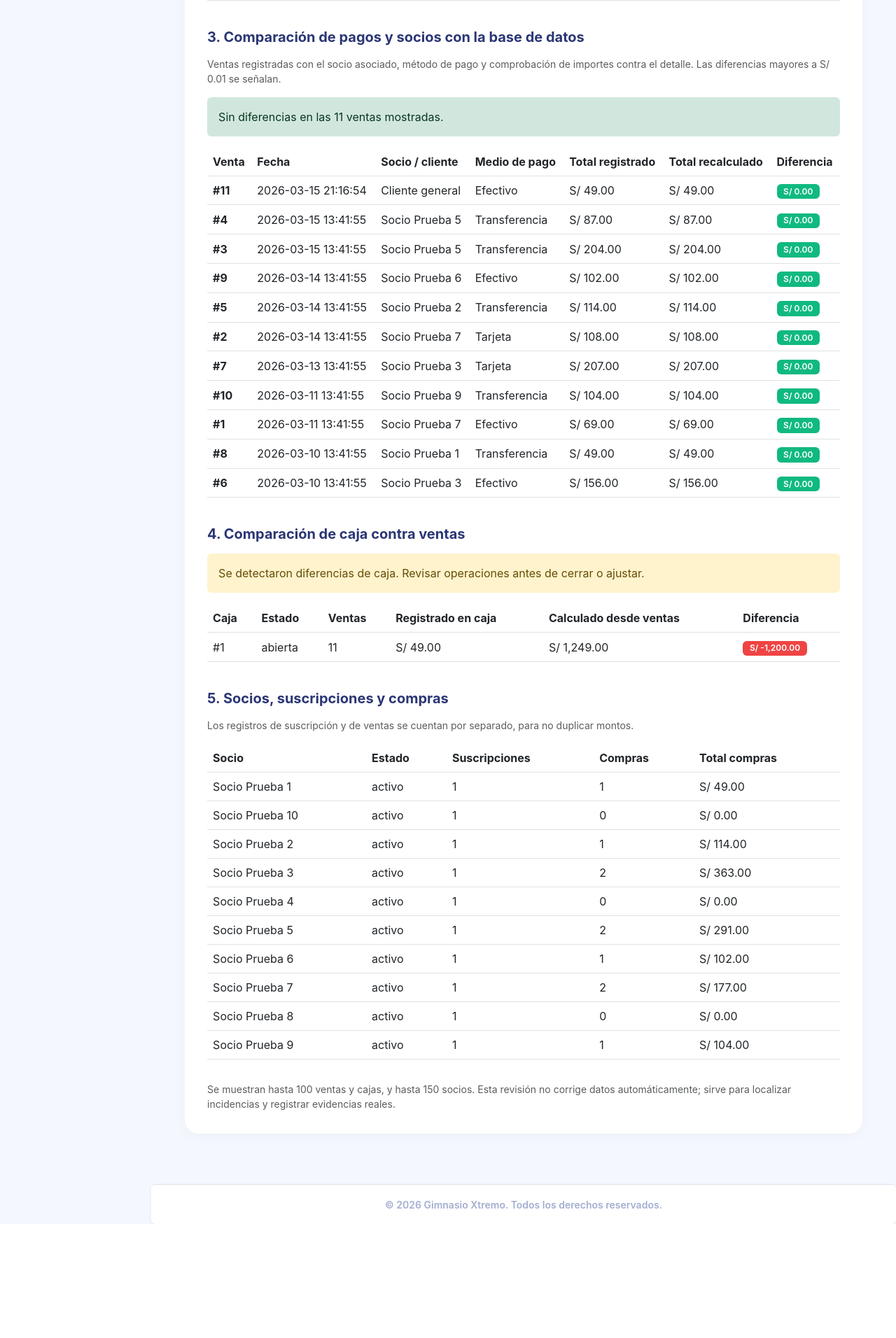
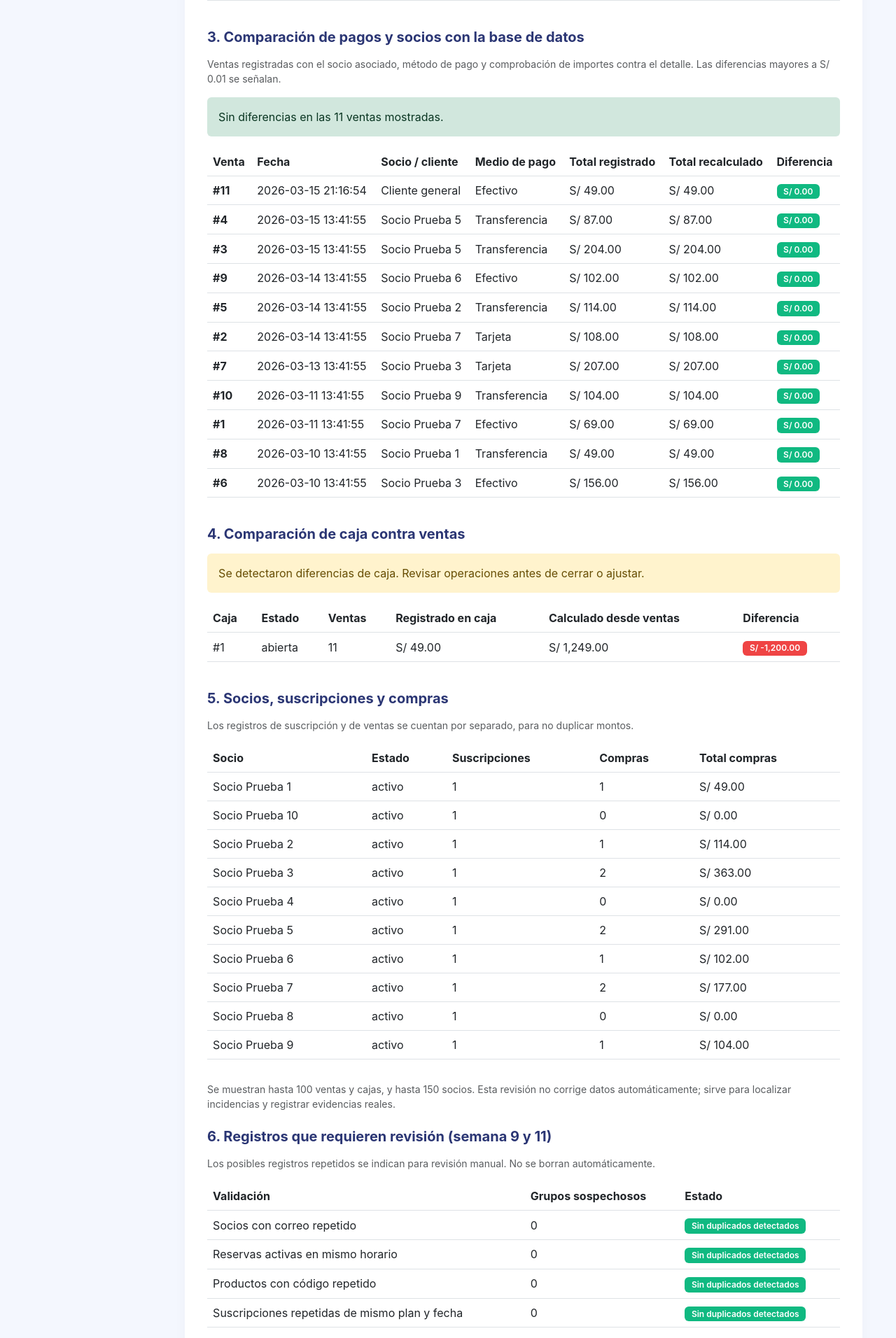
Before and after one commit to anyozasad/COMPLETO-, a PHP site: page /gym-system/revision in a window 1280 px wide. Shown: the part 1265-3177 px from the top of the page at 70% size. Before the commit the page ends 3014 px from the top, so only its background shows below. Run offline with PHP 8.4, Linux system fonts and the light colour scheme; the visitor is signed in with stand-in values (Sample User, id 1); data comes from the database, SQL or seed files in the repository; data that the repository does not hold is empty; some libraries are stand-ins or nearby versions.

Commit message:
feat(auditoría): detectar duplicados sin borrar datos ni alterar diseño

```diff
--- a/app/views/revision/index.php
+++ b/app/views/revision/index.php
@@ -10,7 +10,7 @@ $colores = ['pendiente'=>'bg-warning text-dark','confirmada'=>'bg-primary','comp
 <head>
 <meta charset="UTF-8">
 <meta name="viewport" content="width=device-width, initial-scale=1">
-<title>Verificación de semana 5 - <?= $esc($config['nombre_sistema'] ?? 'Gimnasio') ?></title>
+<title>Verificación del proyecto EFSRT - <?= $esc($config['nombre_sistema'] ?? 'Gimnasio') ?></title>
 <link href="https://cdn.jsdelivr.net/npm/bootstrap@5.3.0/dist/css/bootstrap.min.css" rel="stylesheet">
 <link rel="stylesheet" href="https://cdnjs.cloudflare.com/ajax/libs/font-awesome/6.0.0/css/all.min.css">
 <link rel="stylesheet" href="<?= $esc(BASE_URL) ?>/css/gym-theme.css">
@@ -21,7 +21,7 @@ $colores = ['pendiente'=>'bg-warning text-dark','confirmada'=>'bg-primary','comp
 <div class="module-container">
 <div class="d-flex flex-wrap justify-content-between align-items-center mb-3 gap-2">
 <div>
-<h3 class="fw-bold text-dark mb-1"><i class="fas fa-clipboard-check text-primary me-2"></i> Verificación de la semana 5</h3>
+<h3 class="fw-bold text-dark mb-1"><i class="fas fa-clipboard-check text-primary me-2"></i> Verificación del proyecto EFSRT</h3>
 <p class="text-muted small mb-0">Reservas, productos, imágenes, pagos y socios · Datos reales de MySQL</p>
 </div>
 <div class="d-flex gap-2">
@@ -116,6 +116,16 @@ Las ventas a «Cliente general» están permitidas.
 <?php if (!$socios): ?><tr><td colspan="5" class="text-center text-muted py-4">No hay socios registrados.</td></tr><?php endif; ?>
 </tbody></table></div>
 <p class="text-muted small mb-0">Se muestran hasta 100 ventas y cajas, y hasta 150 socios. Esta revisión no corrige datos automáticamente; sirve para localizar incidencias y registrar evidencias reales.</p>
+<h5 class="fw-bold text-dark mb-3 mt-4">6. Registros que requieren revisión (semana 9 y 11)</h5>
+<p class="text-muted small">Los posibles registros repetidos se indican para revisión manual. No se borran automáticamente.</p>
+<div class="table-responsive"><table class="table table-hover align-middle">
+<thead><tr><th>Validación</th><th>Grupos sospechosos</th><th>Estado</th></tr></thead><tbody>
+<?php foreach ($duplicados as $d): ?>
+<tr><td><?= $esc($d['tipo']) ?></td><td><?= (int)$d['grupos'] ?></td>
+<td><span class="badge <?= (int)$d['grupos'] ? 'bg-warning text-dark' : 'bg-success' ?>">
+<?= (int)$d['grupos'] ? 'Revisar' : 'Sin duplicados detectados' ?></span></td></tr>
+<?php endforeach; ?>
+</tbody></table></div>
 </div></div>
 <?php require_once __DIR__ . '/../inc/footer.php'; ?>
 </body></html>
```
